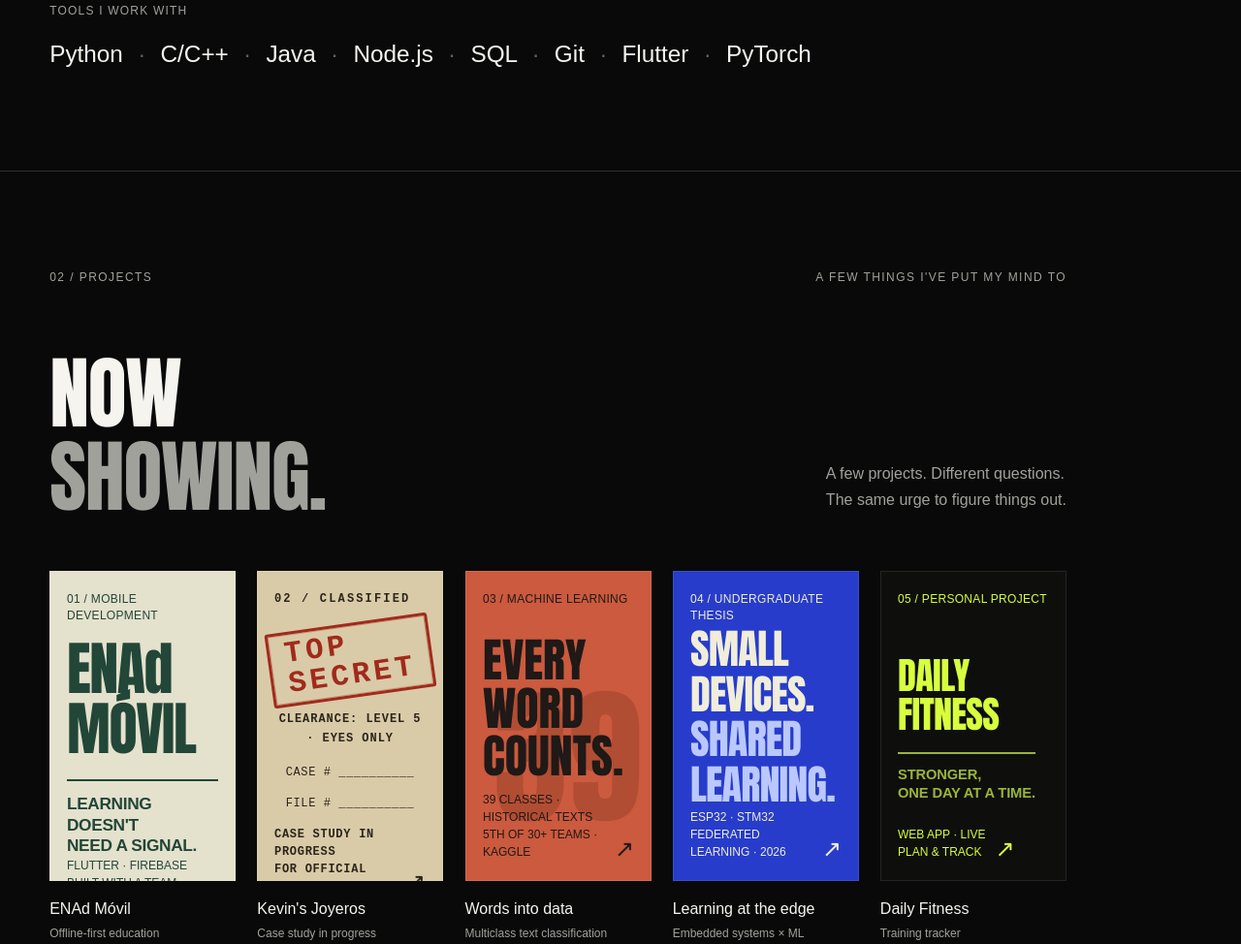
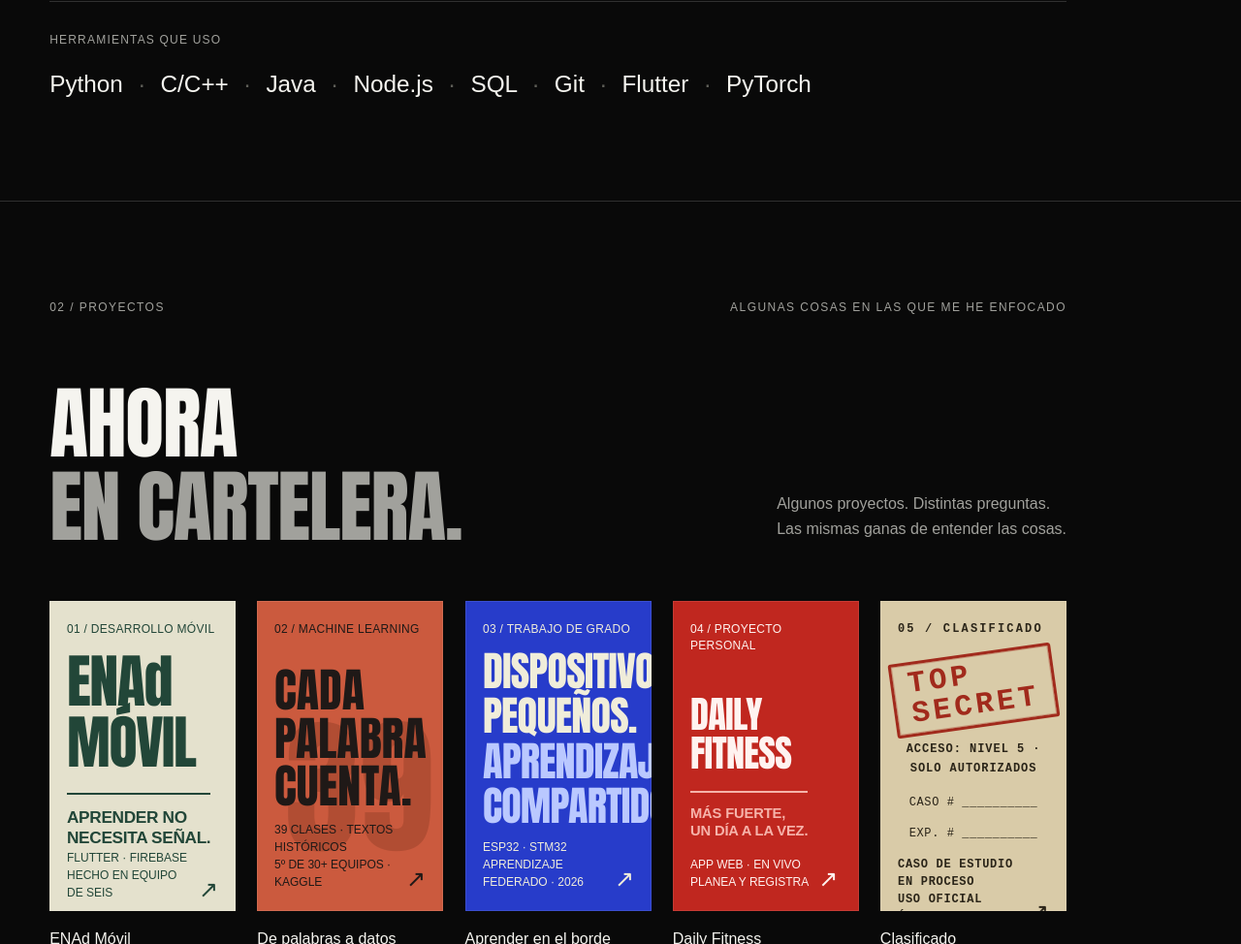
Before and after one commit to SamuelCharry/portafolium, a website: page index.html in a window 1280 px wide. Shown: the part 1826-2800 px from the top of the page at 97% size. Drawn offline with Linux system fonts and the light colour scheme.

Commit message:
español ingles

```diff
--- a/css/styles.css
+++ b/css/styles.css
@@ -1223,10 +1223,10 @@ figcaption span:last-child {
   font-weight: 700;
 }
 
-/* Cartel Daily Fitness. */
+/* Cartel Daily Fitness (rojo). */
 .poster-fitness {
-  background: #0e0f0c;
-  color: #d7ff3e;
+  background: #c0271f;
+  color: #fff3f0;
 }
 .poster-fitness-title {
   font: 400 clamp(30px, 3vw, 52px) / 1.04 var(--display);
@@ -1237,7 +1237,7 @@ figcaption span:last-child {
   display: block;
   font: 700 clamp(13px, 1.15vw, 20px) / 1.25 var(--body);
   letter-spacing: -0.01em;
-  color: #9bb43a;
+  color: #f6b3aa;
   border-top: 2px solid currentColor;
   margin-top: 18px;
   padding-top: 12px;
--- a/index.html
+++ b/index.html
@@ -1,5 +1,5 @@
 <!doctype html>
-<html lang="en">
+<html lang="es">
   <head>
     <meta charset="utf-8" />
     <meta name="viewport" content="width=device-width, initial-scale=1" />
@@ -33,10 +33,10 @@
         >SC<span>·</span></a
       >
       <div class="header-right">
-        <!-- Selector de idioma: inglés por defecto; la elección se recuerda. -->
+        <!-- Selector de idioma: español por defecto; la elección se recuerda. -->
         <div class="lang-toggle" role="group" aria-label="Language / Idioma">
-          <button type="button" data-lang="en" aria-pressed="true">EN</button>
-          <button type="button" data-lang="es" aria-pressed="false">ES</button>
+          <button type="button" data-lang="en" aria-pressed="false">EN</button>
+          <button type="button" data-lang="es" aria-pressed="true">ES</button>
         </div>
         <nav class="social-nav" aria-label="Social links">
           <a href="mailto:s.charryt27@gmail.com" data-social="email">MAIL</a>
@@ -239,50 +239,13 @@
           </article>
           <article class="project">
             <button
-              class="poster poster-kevin"
-              type="button"
-              data-project="kevin"
-              aria-haspopup="dialog"
-              aria-label="Read about Kevin’s Joyeros"
-            >
-              <span class="poster-top" data-es="02 / CLASIFICADO"
-                >02 / CLASSIFIED</span
-              >
-              <span class="kevin-stamp" aria-hidden="true">TOP SECRET</span>
-              <span class="kevin-file">
-                <span
-                  class="kevin-clearance"
-                  data-es="ACCESO: NIVEL 5 · SOLO AUTORIZADOS"
-                  >CLEARANCE: LEVEL 5 · EYES ONLY</span
-                >
-                <span class="kevin-lines">
-                  <span data-es="CASO # __________">CASE # __________</span>
-                  <span data-es="EXP. # __________">FILE # __________</span>
-                </span>
-              </span>
-              <span class="poster-bottom"
-                ><span
-                  data-es="CASO DE ESTUDIO EN PROCESO<br />USO OFICIAL ÚNICAMENTE"
-                  >CASE STUDY IN PROGRESS<br />FOR OFFICIAL USE ONLY</span
-                ><span class="poster-open" aria-hidden="true">↗</span></span
-              >
-            </button>
-            <div class="project-caption">
-              <h3>Kevin's Joyeros</h3>
-              <span data-es="Caso de estudio en proceso"
-                >Case study in progress</span
-              >
-            </div>
-          </article>
-          <article class="project">
-            <button
               class="poster poster-data"
               type="button"
               data-project="data"
               aria-haspopup="dialog"
               aria-label="Read about the text classification project"
             >
-              <span class="poster-top">03 / MACHINE LEARNING</span>
+              <span class="poster-top">02 / MACHINE LEARNING</span>
               <span
                 class="poster-data-title"
                 data-es="CADA<br />PALABRA<br />CUENTA."
@@ -312,8 +275,8 @@
               aria-haspopup="dialog"
               aria-label="Read about federated learning on microcontrollers"
             >
-              <span class="poster-top" data-es="04 / TRABAJO DE GRADO"
-                >04 / UNDERGRADUATE THESIS</span
+              <span class="poster-top" data-es="03 / TRABAJO DE GRADO"
+                >03 / UNDERGRADUATE THESIS</span
               >
               <span
                 class="poster-thesis-title"
@@ -341,8 +304,8 @@
               aria-haspopup="dialog"
               aria-label="Read about Daily Fitness"
             >
-              <span class="poster-top" data-es="05 / PROYECTO PERSONAL"
-                >05 / PERSONAL PROJECT</span
+              <span class="poster-top" data-es="04 / PROYECTO PERSONAL"
+                >04 / PERSONAL PROJECT</span
               >
               <span class="poster-fitness-title"
                 >DAILY<br />FITNESS<span
@@ -362,18 +325,55 @@
               <span data-es="Registro de entrenamiento">Training tracker</span>
             </div>
           </article>
+          <article class="project">
+            <button
+              class="poster poster-kevin"
+              type="button"
+              data-project="kevin"
+              aria-haspopup="dialog"
+              aria-label="Classified project · case study in progress"
+            >
+              <span class="poster-top" data-es="05 / CLASIFICADO"
+                >05 / CLASSIFIED</span
+              >
+              <span class="kevin-stamp" aria-hidden="true">TOP SECRET</span>
+              <span class="kevin-file">
+                <span
+                  class="kevin-clearance"
+                  data-es="ACCESO: NIVEL 5 · SOLO AUTORIZADOS"
+                  >CLEARANCE: LEVEL 5 · EYES ONLY</span
+                >
+                <span class="kevin-lines">
+                  <span data-es="CASO # __________">CASE # __________</span>
+                  <span data-es="EXP. # __________">FILE # __________</span>
+                </span>
+              </span>
+              <span class="poster-bottom"
+                ><span
+                  data-es="CASO DE ESTUDIO EN PROCESO<br />USO OFICIAL ÚNICAMENTE"
+                  >CASE STUDY IN PROGRESS<br />FOR OFFICIAL USE ONLY</span
+                ><span class="poster-open" aria-hidden="true">↗</span></span
+              >
+            </button>
+            <div class="project-caption">
+              <h3 data-es="Clasificado">Classified</h3>
+              <span data-es="Caso de estudio en proceso"
+                >Case study in progress</span
+              >
+            </div>
+          </article>
         </div>
         <noscript
           ><p
             class="noscript-note"
-            data-es="Resúmenes de proyectos: ENAd Móvil es una app de evaluación offline-first para docentes rurales. De palabras a datos es un proyecto de clasificación de textos históricos en 39 clases. Aprender en el borde explora aprendizaje federado en microcontroladores ESP32 y STM32. Daily Fitness es una app web para planear y registrar entrenamientos. Los detalles de Kevin's Joyeros llegan pronto. Activa JavaScript para abrir las notas completas."
+            data-es="Resúmenes de proyectos: ENAd Móvil es una app de evaluación offline-first para docentes rurales. De palabras a datos es un proyecto de clasificación de textos históricos en 39 clases. Aprender en el borde explora aprendizaje federado en microcontroladores ESP32 y STM32. Daily Fitness es una app web para planear y registrar entrenamientos. Hay un proyecto adicional en proceso. Activa JavaScript para abrir las notas completas."
           >
             Project summaries: ENAd Móvil is an offline-first assessment app for
             rural teachers. Words into data is a 39-class historical text
             classification project. Learning at the edge explores federated
             learning on ESP32 and STM32 microcontrollers. Daily Fitness is a web
-            app to plan and track training. Details for Kevin's Joyeros are
-            coming soon. Enable JavaScript to open the full project notes.
+            app to plan and track training. One more project is in progress.
+            Enable JavaScript to open the full project notes.
           </p></noscript
         >
         <a
--- a/js/content.js
+++ b/js/content.js
@@ -38,7 +38,7 @@ window.PORTFOLIO = {
       repository: null,
       demo: null,
       en: {
-        title: "Kevin's Joyeros",
+        title: "Classified",
         category: "CLASSIFIED · CASE STUDY IN PROGRESS",
         summary:
           "Another project I want to share. I'm still putting its story together.",
@@ -48,7 +48,7 @@ window.PORTFOLIO = {
         stack: [], // Completar con las tecnologías reales del proyecto.
       },
       es: {
-        title: "Kevin's Joyeros",
+        title: "Clasificado",
         category: "CLASIFICADO · CASO DE ESTUDIO EN PROCESO",
         summary:
           "Otro proyecto que quiero compartir. Todavía estoy armando su historia.",
@@ -133,9 +133,10 @@ window.PORTFOLIO = {
       en: {
         title: "Daily Fitness",
         category: "PERSONAL PROJECT",
-        summary: "A simple web app to plan and track daily training.",
+        summary: "A training tracker born from my passion for bodybuilding.",
         paragraphs: [
-          "A personal project I built to organize workouts and keep a daily training log right in the browser.",
+          "Daily Fitness comes out of my passion for bodybuilding. I built it as a tracker to organize and log my training, day by day.",
+          "The amount of misinformation in fitness genuinely frustrates me. So I made it a compilation of what I've tried and learned over the years — everything in one place, grounded in my own experience.",
         ],
         stack: ["HTML", "CSS", "JavaScript"], // Ajusta a las tecnologías reales.
       },
@@ -143,9 +144,10 @@ window.PORTFOLIO = {
         title: "Daily Fitness",
         category: "PROYECTO PERSONAL",
         summary:
-          "Una app web sencilla para planear y registrar el entrenamiento diario.",
+          "Un tracker de entrenamiento que nace de mi pasión por el culturismo.",
         paragraphs: [
-          "Un proyecto personal que construí para organizar rutinas y llevar un registro diario de entrenamiento directamente en el navegador.",
+          "Daily Fitness nace de mi pasión por el culturismo. Lo construí como un tracker para organizar y registrar mi entrenamiento, día a día.",
+          "Me estresa mucho la cantidad de desinformación que hay en el fitness. Por eso lo pensé como una recopilación de lo que he probado y aprendido a lo largo de los años: todo en un solo lugar y basado en mi propia experiencia.",
         ],
         stack: ["HTML", "CSS", "JavaScript"],
       },
--- a/js/main.js
+++ b/js/main.js
@@ -60,9 +60,9 @@
   const readSavedLang = () => {
     try {
       const saved = localStorage.getItem("lang");
-      return LANGS.includes(saved) ? saved : "en";
+      return LANGS.includes(saved) ? saved : "es";
     } catch (_) {
-      return "en";
+      return "es";
     }
   };
 
```
